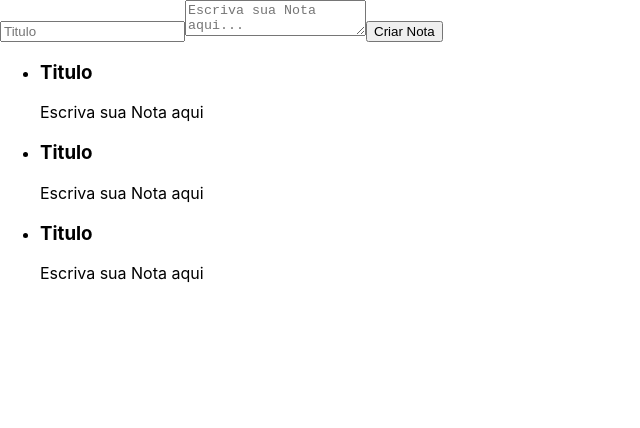
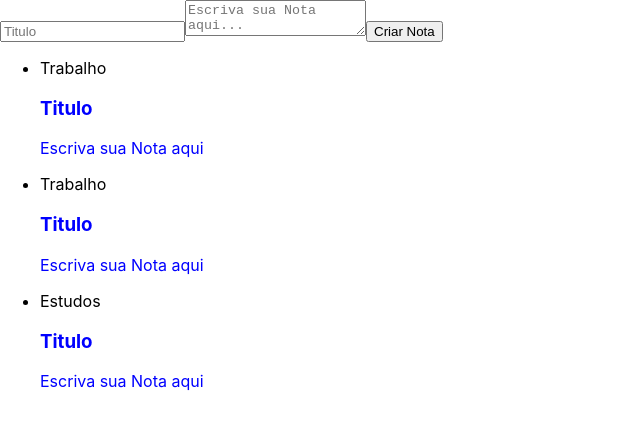
Before and after one commit to LuisRuiz54/React-Projeto-BlocDeNotas, a React (Create React App) app in the folder ceep/: page / in a window 1280 px wide. Shown: the top 428 px of the page, without its empty margins (0-640 px from the left). Built offline with nearby package versions, Linux system fonts and the light colour scheme.

Commit message:
adicionando classes e criando separação de componentes e pastas

```diff
--- a/ceep/src/components/CardNota.jsx
+++ b/ceep/src/components/CardNota/CardNota.jsx
@@ -1,9 +1,10 @@
 import React, { Component } from 'react';
+import "./style.css"
 
 class CardNota extends Component {
     render() {
         return (
-            <section>
+            <section className="card-nota">
               <header>
                <h3>Titulo</h3>
               </header>
--- /dev/null
+++ b/ceep/src/components/CardNota/style.css
@@ -0,0 +1,3 @@
+.card-nota{
+    color: blue;
+}
--- a/ceep/src/components/ListaDeNotas.jsx
+++ b/ceep/src/components/ListaDeNotas.jsx
@@ -1,5 +1,5 @@
 import React, { Component } from 'react';
-import CardNota from './CardNota';
+import CardNota from './CardNota/CardNota';
 
 
  class ListaDeNotas extends Component{
@@ -7,17 +7,15 @@ import CardNota from './CardNota';
     render() {
         return(
             <ul>
-            <li>
+         {Array.of("Trabalho", "Trabalho", "Estudos").map((categoria, index) => {
+            return(
+                <li key={index}>
+                    <div>{categoria}</div>
                     <CardNota/>
                 </li>
-            <li>
-                <CardNota/>
-            </li>
-            <li>
-                <CardNota/>
-            </li>
+                );
+              })}
            </ul>
-
          );
     }
 }
```
Lines whose indentation alone changed are shown as unchanged.
